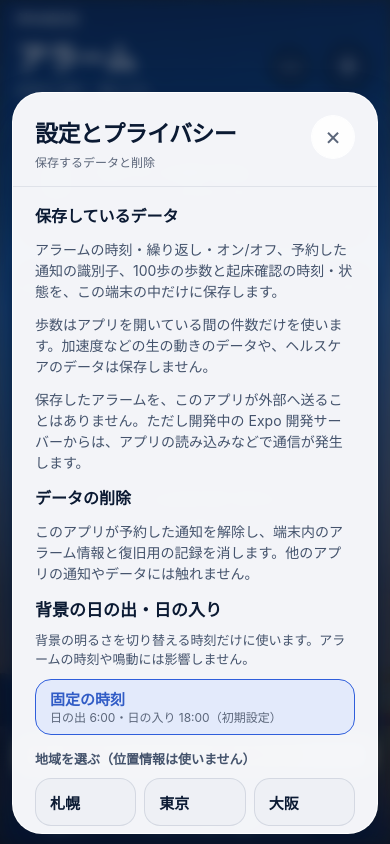
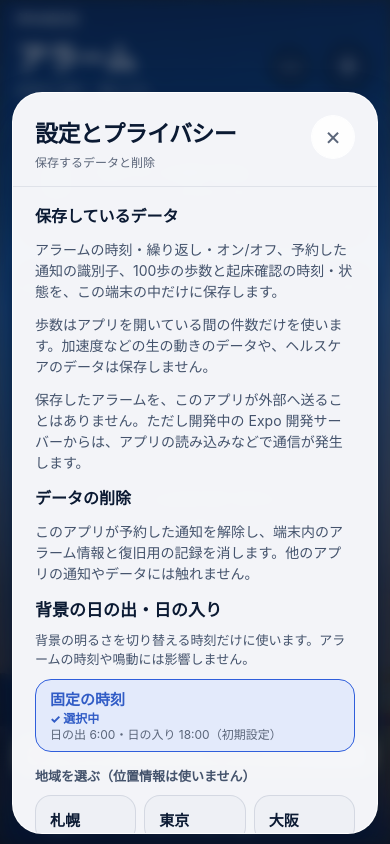
Before and after one commit to Saber5656/NotAlarm, a React Native app: screen / in a window 390 px wide. Both pictures are taken after a click on the button "設定とプライバシー". Built offline with nearby package versions, Linux system fonts and the light colour scheme.

Commit message:
fix(a11y): expose sunrise radio selection in text and web semantics

```diff
--- a/src/ui/SunriseSettings.tsx
+++ b/src/ui/SunriseSettings.tsx
@@ -3,6 +3,7 @@ import { Pressable, StyleSheet, Text, View } from 'react-native';
 import { SUN_REGIONS } from '../sunRegions';
 import { sunStatusText } from '../sunStatusText';
 import type { SunBackgroundState } from '../useSunBackground';
+import { radioSemantics } from './radioSemantics';
 import { UI_COLORS } from './tokens';
 
 interface SunriseSettingsProps {
@@ -122,11 +123,13 @@ function Row({
   selected,
   testID,
 }: RowProps) {
+  const semantics = radioSemantics(selected, disabled);
   return (
     <Pressable
       accessibilityLabel={label}
-      accessibilityRole="radio"
-      accessibilityState={{ checked: selected, disabled }}
+      accessibilityRole={semantics.accessibilityRole}
+      accessibilityState={semantics.accessibilityState}
+      aria-checked={semantics['aria-checked']}
       disabled={disabled}
       onPress={onPress}
       style={({ pressed }) => [
@@ -141,6 +144,9 @@ function Row({
       <Text style={[styles.label, selected && styles.labelSelected]}>
         {label}
       </Text>
+      {semantics.marker ? (
+        <Text style={styles.marker}>{semantics.marker}</Text>
+      ) : null}
       {detail ? <Text style={styles.detail}>{detail}</Text> : null}
     </Pressable>
   );
@@ -185,6 +191,7 @@ const styles = StyleSheet.create({
   pressed: { opacity: 0.7 },
   disabled: { opacity: 0.5 },
   label: { color: UI_COLORS.textPrimary, fontSize: 15, fontWeight: '600' },
+  marker: { color: UI_COLORS.accentLabel, fontSize: 12, fontWeight: '800' },
   labelSelected: { color: UI_COLORS.accentLabel, fontWeight: '800' },
   detail: { color: UI_COLORS.textMuted, fontSize: 12, lineHeight: 17 },
   status: { color: UI_COLORS.textSecondary, fontSize: 13, lineHeight: 19 },
--- /dev/null
+++ b/src/ui/radioSemantics.ts
@@ -0,0 +1,13 @@
+/**
+ * Selected-state semantics for a radio-style row. Native reads
+ * accessibilityState; react-native-web drops it, so `aria-checked` is set too.
+ * `marker` is visible text so the choice is not conveyed by color alone.
+ */
+export function radioSemantics(selected: boolean, disabled: boolean) {
+  return {
+    accessibilityRole: 'radio' as const,
+    accessibilityState: { checked: selected, disabled },
+    'aria-checked': selected,
+    marker: selected ? '✓ 選択中' : null,
+  };
+}
```
Also changed, not shown: 1 other file (tests, documents, lock files or other folders).
